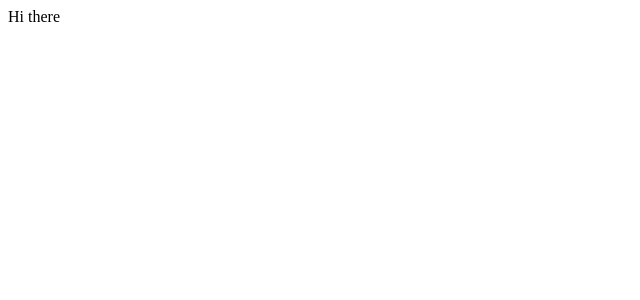
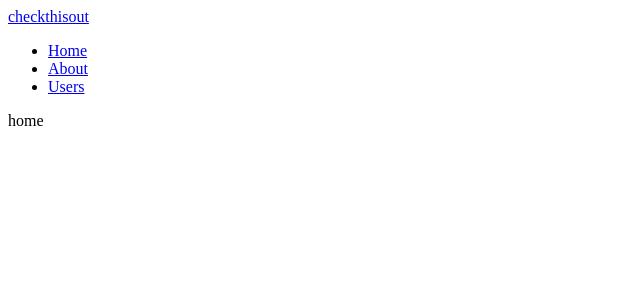
Before and after one commit to jgrant12345/MyMusicAPI25Docs, a React (Create React App) app: page / in a window 1280 px wide. Shown: the top 300 px of the page, without its empty margins (0-640 px from the left). Built offline with nearby package versions, Linux system fonts and the light colour scheme.

Commit message:
react router

```diff
--- a/package.json
+++ b/package.json
@@ -8,6 +8,7 @@
     "@testing-library/user-event": "^12.1.10",
     "react": "^17.0.2",
     "react-dom": "^17.0.2",
+    "react-router-dom": "^5.3.0",
     "react-scripts": "4.0.3",
     "web-vitals": "^1.0.1"
   },
--- a/src/App.js
+++ /dev/null
@@ -1,11 +0,0 @@
-import SideBar from "./Components/SideBar";
-function App() {
-  return (
-    <div className="App">
-      <SideBar />
-    </div>
-
-  );
-}
-
-export default App;
--- a/src/Components/SideBar.js
+++ /dev/null
@@ -1,7 +0,0 @@
-import React from "react";
-
-export default function SideBar() {
-    return (
-        <div>Hi there</div>
-    );
-}
--- /dev/null
+++ b/src/Components/SideBar/SideBar.js
@@ -0,0 +1,10 @@
+import React from "react";
+
+export default function SideBar(props) {
+
+    return (
+        <div>
+             <a href = "/about">checkthisout</a>
+        </div>
+    );
+}
--- /dev/null
+++ b/src/Components/SideBar/SideBarContents.js
@@ -0,0 +1 @@
+export const SideBarContents = ["Band","Songs"]
--- /dev/null
+++ b/src/Views/App.js
@@ -0,0 +1,53 @@
+import React from "react";
+import { SideBarContents } from "../Components/SideBar/SideBarContents";
+import SideBar from "../Components/SideBar/SideBar";
+import {
+  BrowserRouter as Router,
+  Switch,
+  Route,
+  Link
+} from "react-router-dom";
+function App() {
+  return (
+    <div className="App">
+      <SideBar myprop = {["hello"]}/>
+      <Router>
+      <div>
+        <nav>
+          <ul>
+            <li>
+              <Link to="/">Home</Link>
+            </li>
+            <li>
+              <Link to="/about">About</Link>
+            </li>
+            <li>
+              <Link to="/users">Users</Link>
+            </li>
+          </ul>
+        </nav>
+
+        {/* A <Switch> looks through its children <Route>s and
+            renders the first one that matches the current URL. */}
+            {SideBarContents.forEach(element => {
+              console.log(element)
+            })}
+        <Switch>
+          <Route path="/about">
+            <div>about</div>
+          </Route>
+          <Route path="/users">
+            <div>users</div>
+          </Route>
+          <Route path="/">
+            <div>home</div>
+          </Route>
+        </Switch>
+      </div>
+    </Router>
+    </div>
+
+  );
+}
+
+export default App;
--- a/src/index.js
+++ b/src/index.js
@@ -1,6 +1,6 @@
 import React from 'react';
 import ReactDOM from 'react-dom';
-import App from './App';
+import App from './Views/App';
 
 
 ReactDOM.render(
@@ -9,7 +9,3 @@ ReactDOM.render(
   </React.StrictMode>,
   document.getElementById('root')
 );
-
-// If you want to start measuring performance in your app, pass a function
-// to log results (for example: reportWebVitals(console.log))
-// or send to an analytics endpoint. Learn more: https://bit.ly/CRA-vitals
```
Also changed, not shown: 2 other files (tests, documents, lock files or other folders).
